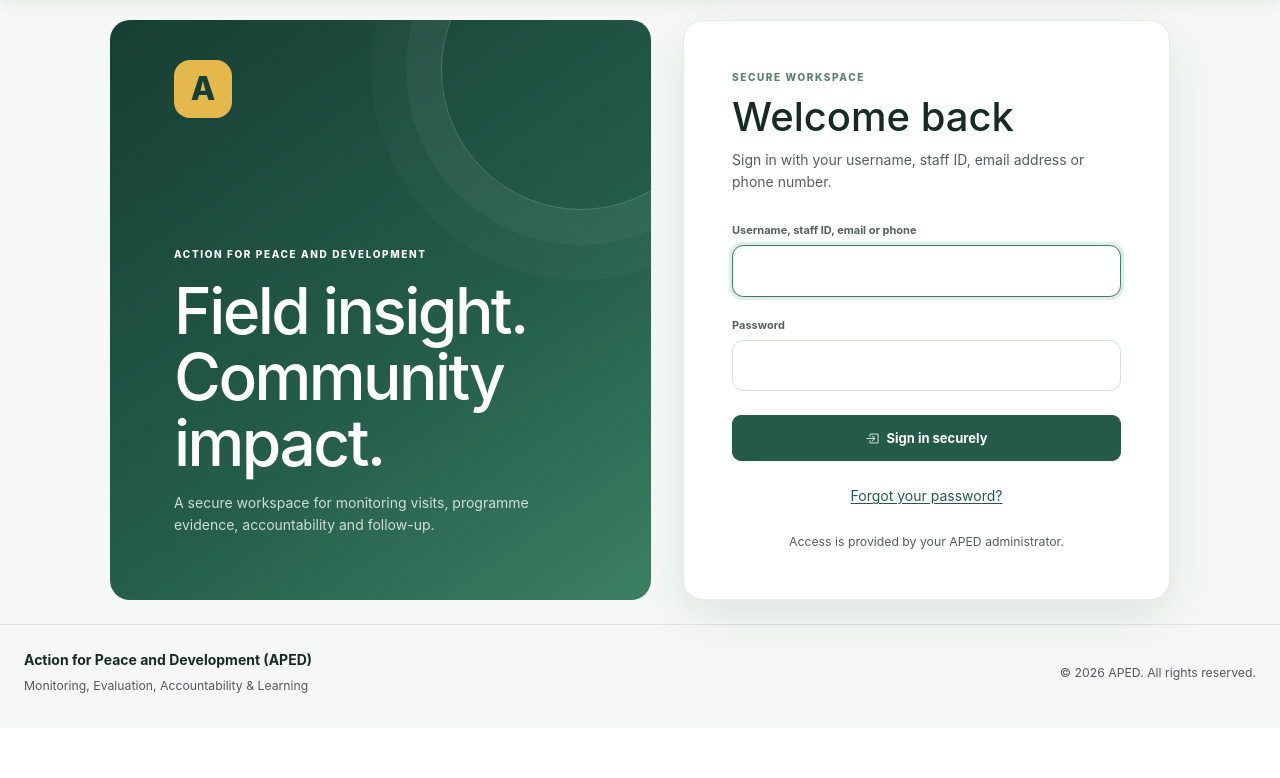
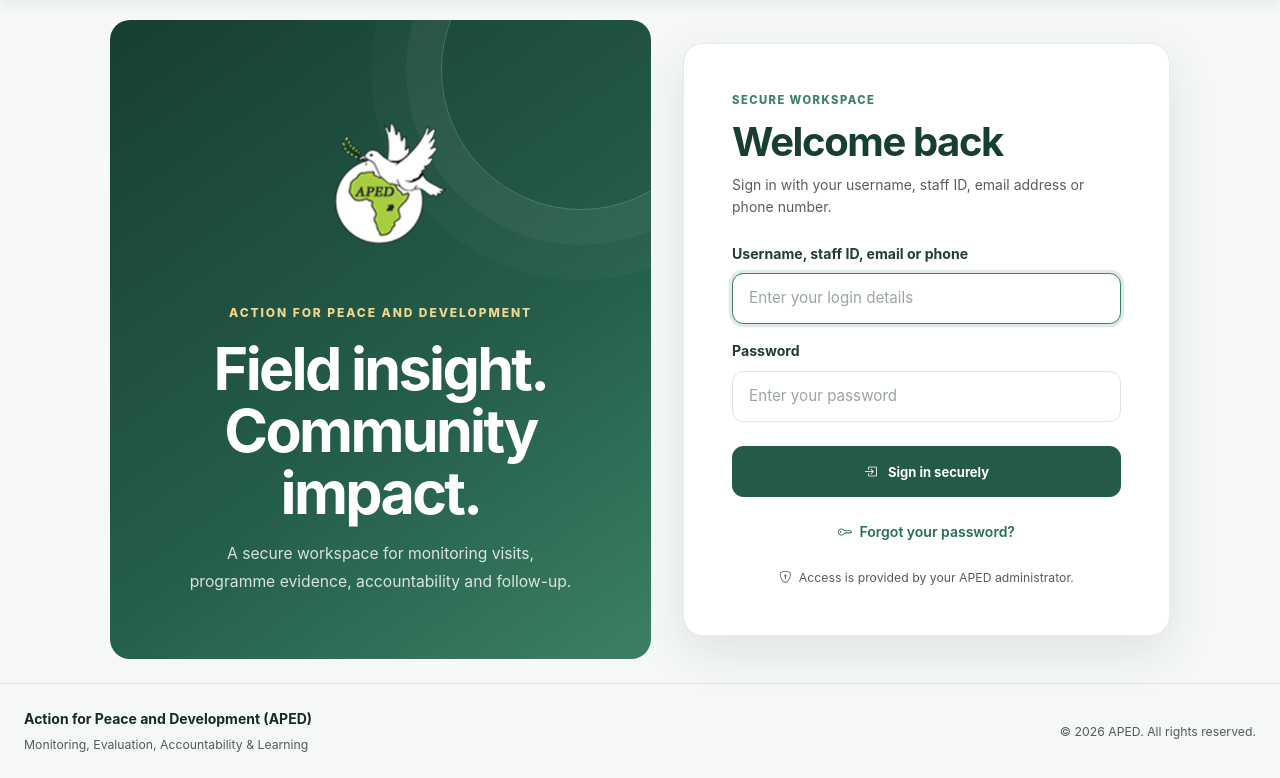
Before and after one commit to Akpanebong/aped, a Django app: page /accounts/login/ in a window 1280 px wide. Shown: the part 72-850 px from the top of the page. Before the commit the page ends 765 px from the top, so only its background shows below. Run offline with Django 5.2, Linux system fonts and the light colour scheme.

Commit message:
adjucted login.html

```diff
--- a/templates/account/login.html
+++ b/templates/account/login.html
@@ -1,42 +1,424 @@
 {% extends 'base.html' %}
-{% block title %}Sign in - APED{% endblock %}
+{% load static %}
+
+{% block title %}Sign in | APED{% endblock %}
 {% block body_class %}auth-page{% endblock %}
+
 {% block extra_css %}
 <style>
-  .auth-page #main-content { padding-top: 2.5rem; padding-bottom: 3rem; }
-  .auth-shell { max-width: 1060px; margin: 0 auto; display: grid; grid-template-columns: 1fr 0.9fr; gap: 2rem; align-items: stretch; }
-  .auth-intro { min-height: 560px; border-radius: 1.25rem; padding: clamp(2rem, 5vw, 4.5rem); color: #fff; background: linear-gradient(145deg, #173e33 0%, #245d4a 58%, #3b8064 100%); position: relative; overflow: hidden; display: flex; flex-direction: column; justify-content: flex-end; }
-  .auth-intro:after { content: ''; position: absolute; width: 280px; height: 280px; border: 1px solid rgba(255,255,255,.2); border-radius: 50%; top: -90px; right: -70px; box-shadow: 0 0 0 35px rgba(255,255,255,.04), 0 0 0 70px rgba(255,255,255,.025); }
-  .auth-mark { position: absolute; top: 2.5rem; left: clamp(2rem, 5vw, 4.5rem); width: 58px; height: 58px; border-radius: 16px; display: grid; place-items: center; background: #e4b84a; color: #173e33; font-size: 2rem; font-weight: 800; }
-  .auth-intro h1 { max-width: 430px; font-size: clamp(2.25rem, 5vw, 4rem); line-height: 1.03; letter-spacing: -.04em; }
-  .auth-intro p { max-width: 390px; color: rgba(255,255,255,.78); }
-  .auth-card { align-self: center; border: 1px solid rgba(23,62,51,.1); border-radius: 1.25rem; padding: clamp(1.5rem, 4vw, 3rem); background: #fff; box-shadow: 0 1rem 3rem rgba(23,62,51,.1); }
-  .auth-card .form-control { min-height: 3.2rem; border-radius: .7rem; }
-  .auth-card .form-control:focus { border-color: #3b8064; box-shadow: 0 0 0 .2rem rgba(59,128,100,.15); }
-  @media (max-width: 767.98px) { .auth-shell { grid-template-columns: 1fr; } .auth-intro { min-height: 250px; padding-top: 6.5rem; } }
+    /* =========================================
+       AUTHENTICATION PAGE
+    ========================================= */
+
+    .auth-page #main-content {
+        padding: 2.5rem 1.25rem 3rem;
+    }
+
+    .auth-shell {
+        width: 100%;
+        max-width: 1060px;
+        margin: 0 auto;
+        display: grid;
+        grid-template-columns: 1fr .9fr;
+        gap: 2rem;
+        align-items: stretch;
+    }
+
+    /* =========================================
+       LEFT BRANDING PANEL
+    ========================================= */
+
+    .auth-intro {
+        min-height: 560px;
+        padding: clamp(2rem, 5vw, 4rem);
+        border-radius: 1.25rem;
+        color: #fff;
+
+        background: linear-gradient(
+            145deg,
+            #173e33 0%,
+            #245d4a 58%,
+            #3b8064 100%
+        );
+
+        position: relative;
+        overflow: hidden;
+
+        display: flex;
+        flex-direction: column;
+        justify-content: center;
+        align-items: center;
+        text-align: center;
+    }
+
+    /* Decorative background circle */
+    .auth-intro::after {
+        content: '';
+        position: absolute;
+        width: 280px;
+        height: 280px;
+        top: -90px;
+        right: -70px;
+
+        border: 1px solid rgba(255, 255, 255, .2);
+        border-radius: 50%;
+
+        box-shadow:
+            0 0 0 35px rgba(255, 255, 255, .04),
+            0 0 0 70px rgba(255, 255, 255, .025);
+
+        pointer-events: none;
+    }
+
+    /* =========================================
+       APED LOGO
+       No background box, border or shadow.
+    ========================================= */
+
+    .auth-mark {
+        width: 190px;
+        height: 190px;
+        margin: 0 auto 1.8rem;
+        padding: 0;
+
+        display: flex;
+        align-items: center;
+        justify-content: center;
+
+        background: transparent;
+        border: none;
+        border-radius: 0;
+        box-shadow: none;
+
+        position: relative;
+        z-index: 1;
+        flex-shrink: 0;
+    }
+
+    .auth-mark img {
+        display: block;
+        width: 100%;
+        height: 100%;
+        max-width: none;
+        max-height: none;
+
+        object-fit: contain;
+        object-position: center;
+    }
+
+    /* Branding text */
+    .auth-intro .eyebrow {
+        color: #f2d78f;
+        font-size: .75rem;
+        font-weight: 800;
+        letter-spacing: .16em;
+        line-height: 1.6;
+
+        position: relative;
+        z-index: 1;
+    }
+
+    .auth-intro h1 {
+        max-width: 430px;
+        margin-top: 1rem;
+
+        font-size: clamp(2.25rem, 5vw, 3.7rem);
+        line-height: 1.05;
+        letter-spacing: -.045em;
+        font-weight: 750;
+
+        position: relative;
+        z-index: 1;
+    }
+
+    .auth-intro p {
+        max-width: 390px;
+        color: rgba(255, 255, 255, .82);
+        font-size: .98rem;
+        line-height: 1.75;
+
+        position: relative;
+        z-index: 1;
+    }
+
+    /* =========================================
+       RIGHT SIGN-IN CARD
+    ========================================= */
+
+    .auth-card {
+        align-self: center;
+        width: 100%;
+
+        padding: clamp(1.5rem, 4vw, 3rem);
+
+        background: #fff;
+        border: 1px solid rgba(23, 62, 51, .1);
+        border-radius: 1.25rem;
+
+        box-shadow: 0 1rem 3rem rgba(23, 62, 51, .1);
+    }
+
+    .auth-card .eyebrow {
+        color: #3b8064;
+        font-size: .7rem;
+        font-weight: 800;
+        letter-spacing: .13em;
+    }
+
+    .auth-card h2 {
+        color: #173e33;
+        font-weight: 750;
+        letter-spacing: -.035em;
+    }
+
+    .auth-card .form-label {
+        display: block;
+        margin-bottom: .5rem;
+
+        color: #263b32;
+        font-size: .88rem;
+        font-weight: 650;
+    }
+
+    .auth-card .form-control {
+        min-height: 3.2rem;
+        border: 1px solid #dce5df;
+        border-radius: .7rem;
+        font-size: .95rem;
+    }
+
+    .auth-card .form-control:focus {
+        border-color: #3b8064;
+        box-shadow: 0 0 0 .2rem rgba(59, 128, 100, .15);
+    }
+
+    .auth-card .btn-primary {
+        min-height: 3.2rem;
+        border-radius: .7rem;
+        font-weight: 650;
+    }
+
+    .auth-card a {
+        color: #24704f;
+        font-weight: 600;
+        text-decoration: none;
+    }
+
+    .auth-card a:hover {
+        color: #173e33;
+        text-decoration: underline;
+    }
+
+    .auth-card .alert {
+        border-radius: .7rem;
+        font-size: .9rem;
+    }
+
+    /* =========================================
+       RESPONSIVE DESIGN
+    ========================================= */
+
+    @media (max-width: 767.98px) {
+
+        .auth-page #main-content {
+            padding: 1.25rem .85rem 2rem;
+        }
+
+        .auth-shell {
+            grid-template-columns: 1fr;
+            gap: 1.25rem;
+        }
+
+        .auth-intro {
+            min-height: auto;
+            padding: 2.5rem 1.5rem;
+        }
+
+        .auth-mark {
+            width: 145px;
+            height: 145px;
+            margin-bottom: 1.5rem;
+        }
+
+        .auth-intro h1 {
+            font-size: 2.25rem;
+        }
+
+        .auth-intro p {
+            font-size: .92rem;
+        }
+
+        .auth-card {
+            padding: 1.5rem;
+        }
+    }
+
+    @media (max-width: 380px) {
+
+        .auth-mark {
+            width: 125px;
+            height: 125px;
+        }
+
+        .auth-intro {
+            padding: 2rem 1.2rem;
+        }
+
+        .auth-intro h1 {
+            font-size: 1.9rem;
+        }
+
+        .auth-card {
+            padding: 1.25rem;
+        }
+    }
 </style>
 {% endblock %}
+
+
 {% block content %}
+
 <div class="auth-shell">
+
+    <!-- =====================================
+         APED BRANDING PANEL
+    ====================================== -->
+
     <section class="auth-intro">
-    <div class="auth-mark">A</div>
-    <div class="eyebrow text-white">ACTION FOR PEACE AND DEVELOPMENT</div>
-    <h1 class="mt-3 mb-3">Field insight.<br>Community impact.</h1>
-    <p class="mb-0">A secure workspace for monitoring visits, programme evidence, accountability and follow-up.</p>
+
+        <!-- APED Logo -->
+        <div class="auth-mark">
+            <img
+                src="{% static 'images/aped-logo.png' %}"
+                alt="Action for Peace and Development logo"
+            >
+        </div>
+
+        <!-- Organisation name -->
+        <div class="eyebrow">
+            ACTION FOR PEACE AND DEVELOPMENT
+        </div>
+
+        <!-- Main message -->
+        <h1 class="mb-3">
+            Field insight.<br>
+            Community impact.
+        </h1>
+
+        <!-- Supporting description -->
+        <p class="mb-0">
+            A secure workspace for monitoring visits, programme evidence,
+            accountability and follow-up.
+        </p>
+
     </section>
+
+
+    <!-- =====================================
+         SIGN-IN FORM
+    ====================================== -->
+
     <section class="auth-card">
-    <div class="eyebrow">SECURE WORKSPACE</div>
-    <h2 class="h1 mt-2 mb-2">Welcome back</h2>
-    <p class="text-muted mb-4">Sign in with your username, staff ID, email address or phone number.</p>
-    {% if form.errors %}<div class="alert alert-danger" role="alert"><i class="bi bi-exclamation-circle me-2"></i>The sign-in details were not recognised.</div>{% endif %}
+
+        <div class="eyebrow">
+            SECURE WORKSPACE
+        </div>
+
+        <h2 class="h1 mt-2 mb-2">
+            Welcome back
+        </h2>
+
+        <p class="text-muted mb-4">
+            Sign in with your username, staff ID, email address or phone number.
+        </p>
+
+
+        <!-- Authentication error -->
+        {% if form.errors %}
+            <div class="alert alert-danger" role="alert">
+                <i class="bi bi-exclamation-circle me-2"></i>
+                The sign-in details were not recognised.
+                Please check your credentials and try again.
+            </div>
+        {% endif %}
+
+
+        <!-- Login form -->
         <form method="post" novalidate>
+
             {% csrf_token %}
-      <div class="mb-3"><label class="form-label" for="id_username">Username, staff ID, email or phone</label><input class="form-control form-control-lg" name="username" id="id_username" autocomplete="username" required autofocus></div>
-      <div class="mb-4"><label class="form-label" for="id_password">Password</label><input type="password" class="form-control form-control-lg" name="password" id="id_password" autocomplete="current-password" required></div>
-      <button class="btn btn-primary btn-lg w-100" type="submit"><i class="bi bi-box-arrow-in-right me-2"></i>Sign in securely</button>
+
+            <!-- Username / Staff ID / Email / Phone -->
+            <div class="mb-3">
+
+                <label class="form-label" for="id_username">
+                    Username, staff ID, email or phone
+                </label>
+
+                <input
+                    type="text"
+                    class="form-control form-control-lg"
+                    name="username"
+                    id="id_username"
+                    autocomplete="username"
+                    placeholder="Enter your login details"
+                    value="{{ request.POST.username|default:'' }}"
+                    required
+                    autofocus
+                >
+
+            </div>
+
+
+            <!-- Password -->
+            <div class="mb-4">
+
+                <label class="form-label" for="id_password">
+                    Password
+                </label>
+
+                <input
+                    type="password"
+                    class="form-control form-control-lg"
+                    name="password"
+                    id="id_password"
+                    autocomplete="current-password"
+                    placeholder="Enter your password"
+                    required
+                >
+
+            </div>
+
+
+            <!-- Submit button -->
+            <button
+                class="btn btn-primary btn-lg w-100"
+                type="submit"
+            >
+                <i class="bi bi-box-arrow-in-right me-2"></i>
+                Sign in securely
+            </button>
+
         </form>
-    <div class="text-center mt-4"><a href="{% url 'password_reset' %}">Forgot your password?</a></div>
-    <p class="small text-muted text-center mt-4 mb-0">Access is provided by your APED administrator.</p>
+
+
+        <!-- Password recovery -->
+        <div class="text-center mt-4">
+            <a href="{% url 'password_reset' %}">
+                <i class="bi bi-key me-1"></i>
+                Forgot your password?
+            </a>
+        </div>
+
+
+        <!-- Access information -->
+        <p class="small text-muted text-center mt-4 mb-0">
+            <i class="bi bi-shield-lock me-1"></i>
+            Access is provided by your APED administrator.
+        </p>
+
     </section>
+
 </div>
+
 {% endblock %}
```
Lines whose indentation alone changed are shown as unchanged.
